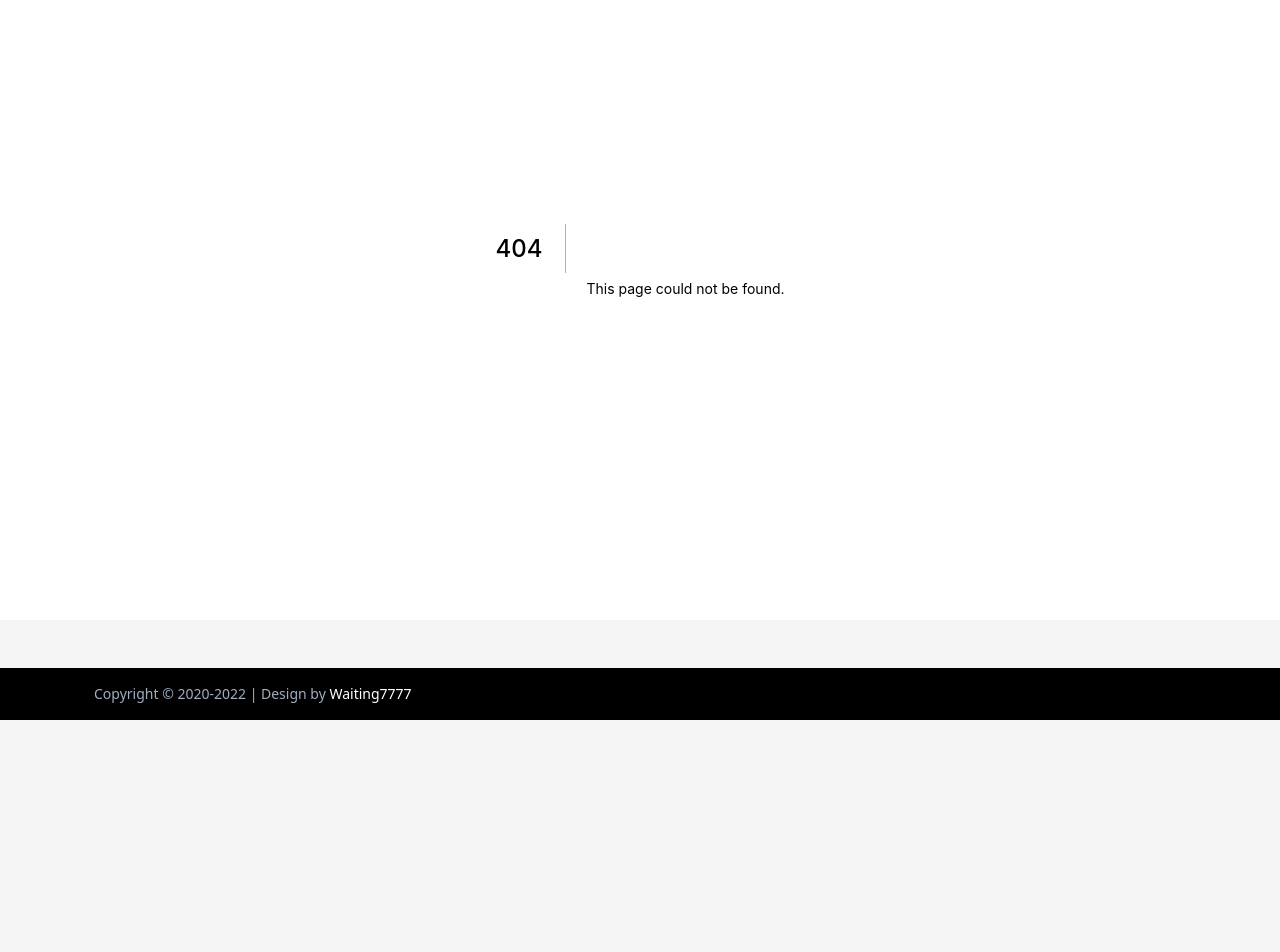
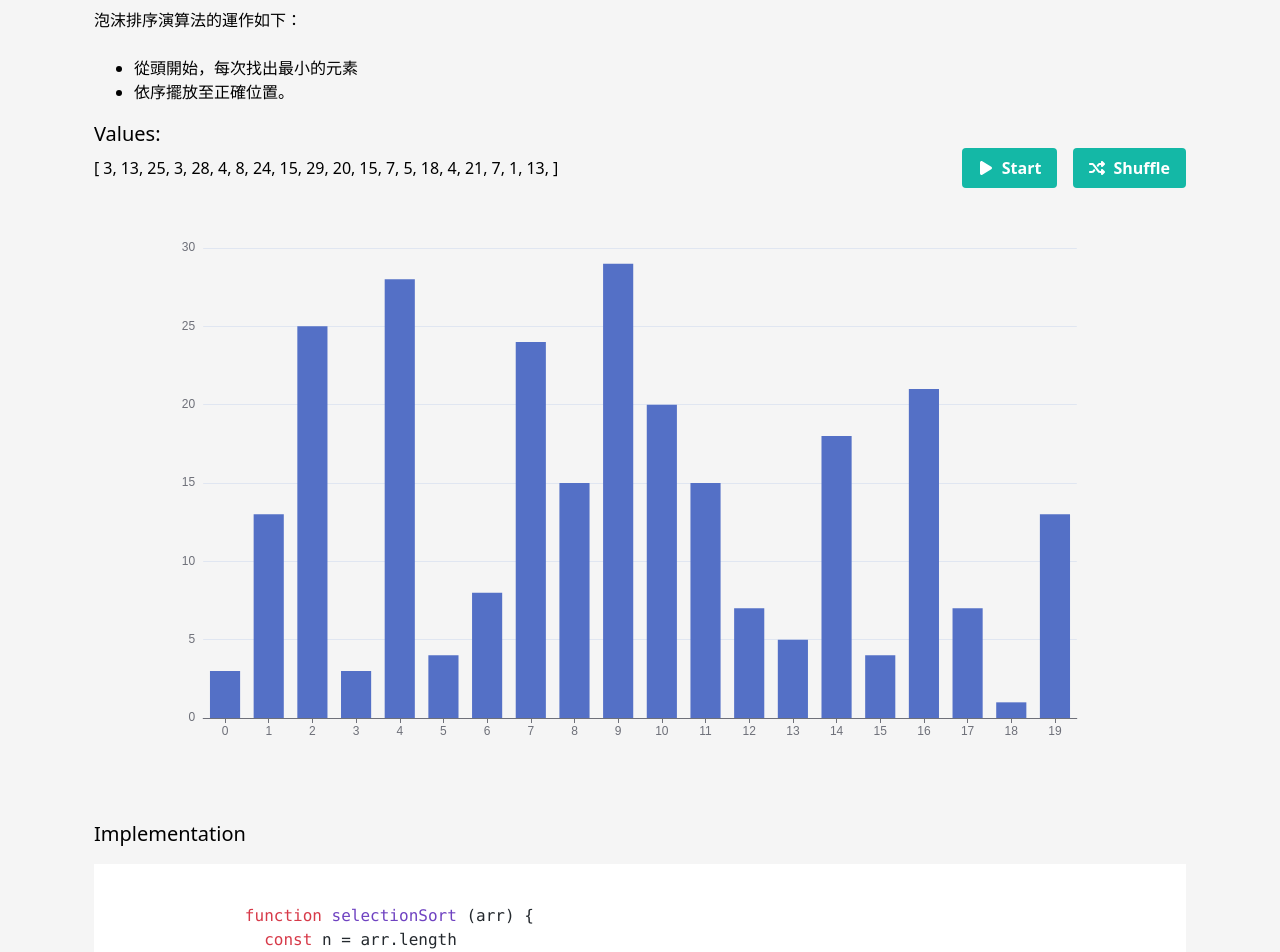
Before and after one commit to waiting7777/legacy-blog, a Next.js app: page /sorting/selection-sort in a window 1280 px wide. Before the commit this address had no page. Shown: the part 180-1132 px from the top of the page. Before the commit the page ends 900 px from the top, so only its background shows below. Built offline with nearby package versions, Linux system fonts and the light colour scheme.

Commit message:
add selection sort

```diff
--- a/pages/sorting/index.tsx
+++ b/pages/sorting/index.tsx
@@ -29,13 +29,23 @@ const Sorting = () => {
             <tbody>
               <tr className="hover:bg-gray-100">
                 <td className="px-6 py-2 whitespace-no-wrap border border-gray-200 text-red-main">
-                  <Link href="/sorting/bubblesort">Bubble Sort</Link>
+                  <Link href="/sorting/bubble-sort">Bubble Sort</Link>
                 </td>
                 <td className="px-6 py-2 whitespace-no-wrap border border-gray-200">Ο(n)</td>
                 <td className="px-6 py-2 whitespace-no-wrap border border-gray-200">Ο(n<sup>2</sup>)</td>
                 <td className="px-6 py-2 whitespace-no-wrap border border-gray-200">Ο(n<sup>2</sup>)</td>
                 <td className="px-6 py-2 whitespace-no-wrap border border-gray-200">O(1)</td>
                 <td className="px-6 py-2 whitespace-no-wrap border border-gray-200">Yes</td>
+              </tr>
+              <tr className="hover:bg-gray-100">
+                <td className="px-6 py-2 whitespace-no-wrap border border-gray-200 text-red-main">
+                  <Link href="/sorting/selection-sort">Selection Sort</Link>
+                </td>
+                <td className="px-6 py-2 whitespace-no-wrap border border-gray-200">Ο(n<sup>2</sup>)</td>
+                <td className="px-6 py-2 whitespace-no-wrap border border-gray-200">Ο(n<sup>2</sup>)</td>
+                <td className="px-6 py-2 whitespace-no-wrap border border-gray-200">Ο(n<sup>2</sup>)</td>
+                <td className="px-6 py-2 whitespace-no-wrap border border-gray-200">O(1)</td>
+                <td className="px-6 py-2 whitespace-no-wrap border border-gray-200">No</td>
               </tr>
             </tbody>
           </table>
--- /dev/null
+++ b/pages/sorting/selection-sort.tsx
@@ -0,0 +1,148 @@
+import * as echarts from 'echarts';
+import { useEffect, useState } from "react";
+import ReactECharts from 'echarts-for-react';
+import dynamic from 'next/dynamic'
+import classNames from 'classnames';
+import { faPlay, faShuffle } from '@fortawesome/free-solid-svg-icons'
+import { FontAwesomeIcon } from '@fortawesome/react-fontawesome'
+import hljs from 'highlight.js'
+import Head from 'next/head';
+
+function sleep(ms: number) {
+	return new Promise((resolve) => setTimeout(resolve, ms));
+}
+
+const randomData =  () => new Array(20).fill(0).map((_, i) => Math.floor(Math.random() * 30))
+
+const Sorting = () => {
+  const [data, setData] = useState<number[]>(randomData());
+  const [prev, setPrev] = useState<number[]>(data);
+  const [sorting, setSorting] = useState<boolean>(false);
+
+  useEffect(() => {
+    hljs.highlightAll();
+  }, [])
+
+  async function selectionSort () {
+    const arr = [...data]
+    const n = arr.length
+
+    for (let i = 0; i < n - 1; i++) {
+      let minIndex = i
+      for (let j = i + 1; j < n; j++) {
+        if (arr[j] < arr[minIndex]) {
+          minIndex = j
+        }
+      }
+      if (minIndex !== i) {
+        await sleep(300)
+        setPrev([...arr])
+        let tempValue = arr[i]
+        arr[i] = arr[minIndex]
+        arr[minIndex] = tempValue
+        setData([...arr])
+      }
+    }
+    setSorting(false)
+  }
+
+  function start() {
+
+    if (sorting) return
+
+    setSorting(true)
+    selectionSort()
+  }
+
+  function shuffle() {
+    const data = randomData()
+    setData(data)
+    setPrev(data)
+  }
+
+  return (
+    <>
+      <Head>
+        <link rel='stylesheet' href='https://cdnjs.cloudflare.com/ajax/libs/highlight.js/11.5.0/styles/github.min.css'></link>
+      </Head>
+      <div className="container py-10 min-h-[calc(100vh-100px)]">
+        <div className='text-3xl'>Selection Sort</div>
+        <div className='mt-4'>
+          原理是從待排序的數列中，找出最小的數並放到排序的第一個位置，然後再從待排序的數列中，找出次小的數並放到排序的第二個位置，以此類推。
+          <br/><br/>
+          泡沫排序演算法的運作如下：
+          <br/><br/>
+          <ul className='pl-10'>
+            <li>從頭開始，每次找出最小的元素</li>
+            <li>依序擺放至正確位置。</li>
+          </ul>
+        </div>
+        <div className='text-xl mt-4'>Values:</div>
+        <div className='flex justify-between items-center'>
+          <div className='flex gap-1'>[{data.map((v, i) => (
+            <div key={i} className={classNames({ 'text-red-500': data[i] !== prev[i]})}>{v},</div>
+          ))}]</div>
+          <div className='flex gap-4 items-center'>
+          <button onClick={() => start()} className="bg-teal-500 hover:bg-teal-700 text-white font-bold py-2 px-4 rounded flex gap-2 items-center">
+            <FontAwesomeIcon className='w-4 h-4' icon={faPlay} />Start
+          </button>
+          <button onClick={() => shuffle()} disabled={sorting} className="bg-teal-500 hover:bg-teal-700 text-white font-bold py-2 px-4 rounded flex gap-2 items-center disabled:cursor-not-allowed">
+            <FontAwesomeIcon className='w-4 h-4' icon={faShuffle} />Shuffle
+          </button>
+        </div>
+        </div>
+        <ReactECharts
+          style={{ height: '600px', width: '100%'}}
+          option={{
+            xAxis: {
+              type: 'category',
+              axisTick: {
+                alignWithLabel: true
+              }
+            },
+            yAxis: {
+              type: 'value'
+            },
+            series: [
+              {
+                data,
+                type: 'bar'
+              }
+            ]
+          }}
+        />
+        <div>
+          <div className='text-xl mt-8'>Implementation</div>
+          <pre className='mt-4'>
+            <code className='language-javascript'>
+              {
+              `
+              function selectionSort (arr) {
+                const n = arr.length
+
+                for (let i = 0; i < n - 1; i++) {
+                  let minIndex = i
+                  for (let j = i + 1; j < n; j++) {
+                    if (arr[j] < arr[minIndex]) {
+                      minIndex = j
+                    }
+                  }
+                  if (minIndex !== i) {
+                    let tempValue = arr[i]
+                    arr[i] = arr[minIndex]
+                    arr[minIndex] = tempValue
+                  }
+                }
+              }
+              `}
+            </code>
+          </pre>
+        </div>
+      </div>
+    </>
+  )
+}
+
+export default dynamic(() => Promise.resolve(Sorting), {
+  ssr: false
+})
```
Also changed, not shown: pages/sorting/bubble-sort.tsx (renamed from pages/sorting/bubblesort.tsx).
